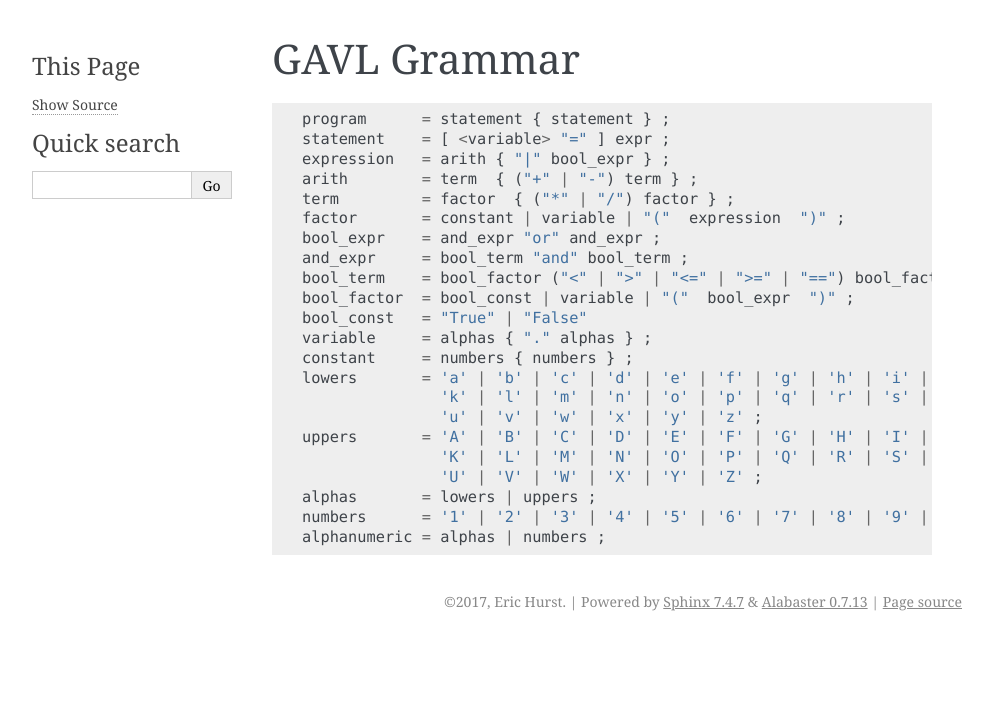
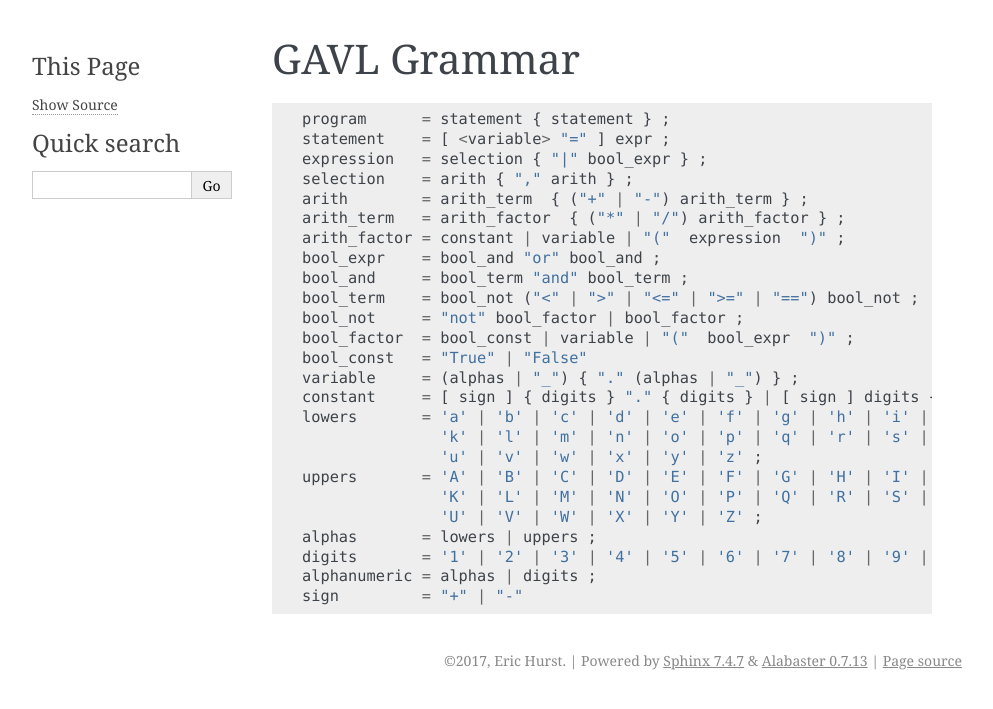
Before and after one commit to RegionSyx/gavl, a Sphinx documentation site: the page built from docs/references/grammar.rst, in a window 1280 px wide. Shown: the top 709 px of the page, without its empty margins (148-1141 px from the left). Built offline with Sphinx 7.4.7, drawn with Linux system fonts in a browser that asks for light colours.

Commit message:
Update proposed grammar definition

```diff
--- a/docs/references/grammar.rst
+++ b/docs/references/grammar.rst
@@ -6,17 +6,19 @@ GAVL Grammar
 
     program      = statement { statement } ;
     statement    = [ <variable> "=" ] expr ;
-    expression   = arith { "|" bool_expr } ;
-    arith        = term  { ("+" | "-") term } ;
-    term         = factor  { ("*" | "/") factor } ;
-    factor       = constant | variable | "("  expression  ")" ;
-    bool_expr    = and_expr "or" and_expr ;
-    and_expr     = bool_term "and" bool_term ;
-    bool_term    = bool_factor ("<" | ">" | "<=" | ">=" | "==") bool_factor ;
+    expression   = selection { "|" bool_expr } ;
+    selection    = arith { "," arith } ;
+    arith        = arith_term  { ("+" | "-") arith_term } ;
+    arith_term   = arith_factor  { ("*" | "/") arith_factor } ;
+    arith_factor = constant | variable | "("  expression  ")" ;
+    bool_expr    = bool_and "or" bool_and ;
+    bool_and     = bool_term "and" bool_term ;
+    bool_term    = bool_not ("<" | ">" | "<=" | ">=" | "==") bool_not ;
+    bool_not     = "not" bool_factor | bool_factor ;
     bool_factor  = bool_const | variable | "("  bool_expr  ")" ;
     bool_const   = "True" | "False"
-    variable     = alphas { "." alphas } ;
-    constant     = numbers { numbers } ;
+    variable     = (alphas | "_") { "." (alphas | "_") } ;
+    constant     = [ sign ] { digits } "." { digits } | [ sign ] digits { digits } ;
     lowers       = 'a' | 'b' | 'c' | 'd' | 'e' | 'f' | 'g' | 'h' | 'i' | 'j' |
                    'k' | 'l' | 'm' | 'n' | 'o' | 'p' | 'q' | 'r' | 's' | 't' |
                    'u' | 'v' | 'w' | 'x' | 'y' | 'z' ;
@@ -24,5 +26,6 @@ GAVL Grammar
                    'K' | 'L' | 'M' | 'N' | 'O' | 'P' | 'Q' | 'R' | 'S' | 'T' |
                    'U' | 'V' | 'W' | 'X' | 'Y' | 'Z' ;
     alphas       = lowers | uppers ;
-    numbers      = '1' | '2' | '3' | '4' | '5' | '6' | '7' | '8' | '9' | '0' ;
-    alphanumeric = alphas | numbers ;
+    digits       = '1' | '2' | '3' | '4' | '5' | '6' | '7' | '8' | '9' | '0' ;
+    alphanumeric = alphas | digits ;
+    sign         = "+" | "-"
```
